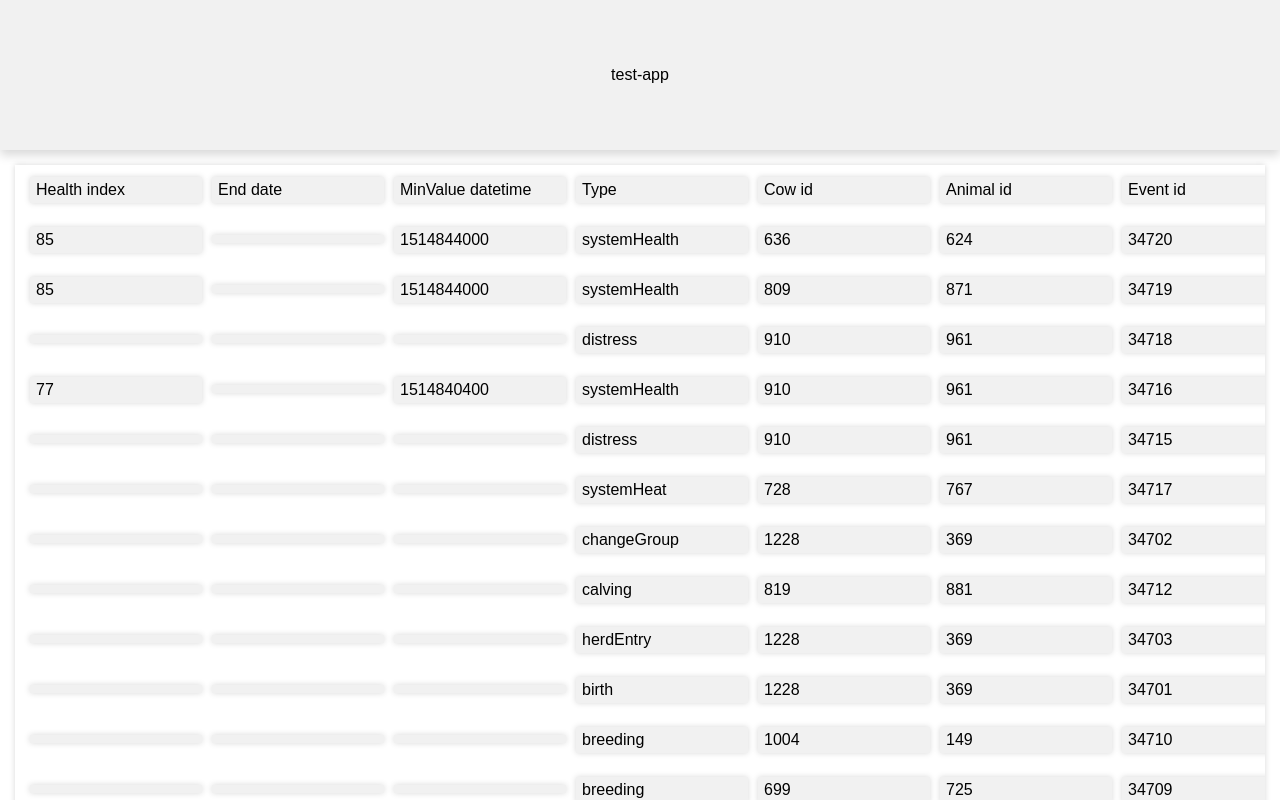
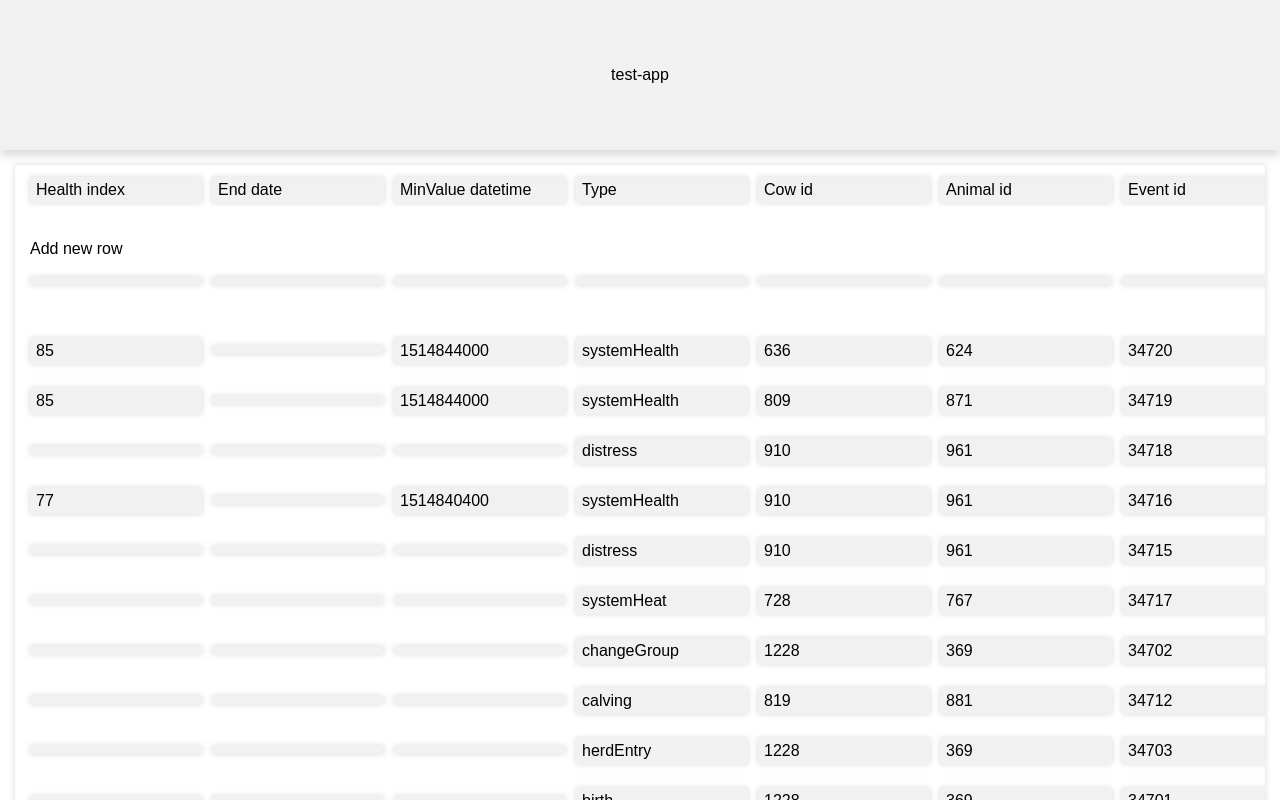
Before and after one commit to MatvienkoDO/elocont_test_project, an Angular app: page / in a window 1280 px wide. Shown: the top 800 px of the page. Built offline with nearby package versions, Linux system fonts and the light colour scheme.

Commit message:
moves new row to top

```diff
--- a/src/app/components/table/table.component.html
+++ b/src/app/components/table/table.component.html
@@ -2,6 +2,17 @@
     [columns]="columns"
     [is-header]="true"
     [deletable]="false">
+</app-row>
+
+<div class="new-row-title">Add new row</div>
+<app-row
+    class="new-row"
+    [columns]="columns"
+    [data]="newRowData"
+    [deletable]="false"
+    [new-row]="true"
+    (update-cell)="updateNewCell($event)"
+    (create-row)="createNewRow()">
 </app-row>
 
 <app-row
@@ -12,16 +23,3 @@
     (delete)="rowDelete.emit($event)"
     (update-cell)="updateCellCallback(i, $event)">
 </app-row>
-
-<br>
-<br>
-<br>
-
-<app-row
-    [columns]="columns"
-    [data]="newRowData"
-    [deletable]="false"
-    [new-row]="true"
-    (update-cell)="updateNewCell($event)"
-    (create-row)="createNewRow()">
-</app-row>
--- a/src/app/components/table/table.component.scss
+++ b/src/app/components/table/table.component.scss
@@ -5,3 +5,11 @@
     overflow-x: auto;
     box-shadow: 0 0 6px $background-color-primary-shadow;
 }
+
+.new-row-title {
+    margin: 25px 0 5px 15px;
+}
+
+.new-row {
+    margin-bottom: 25px;
+}
```
